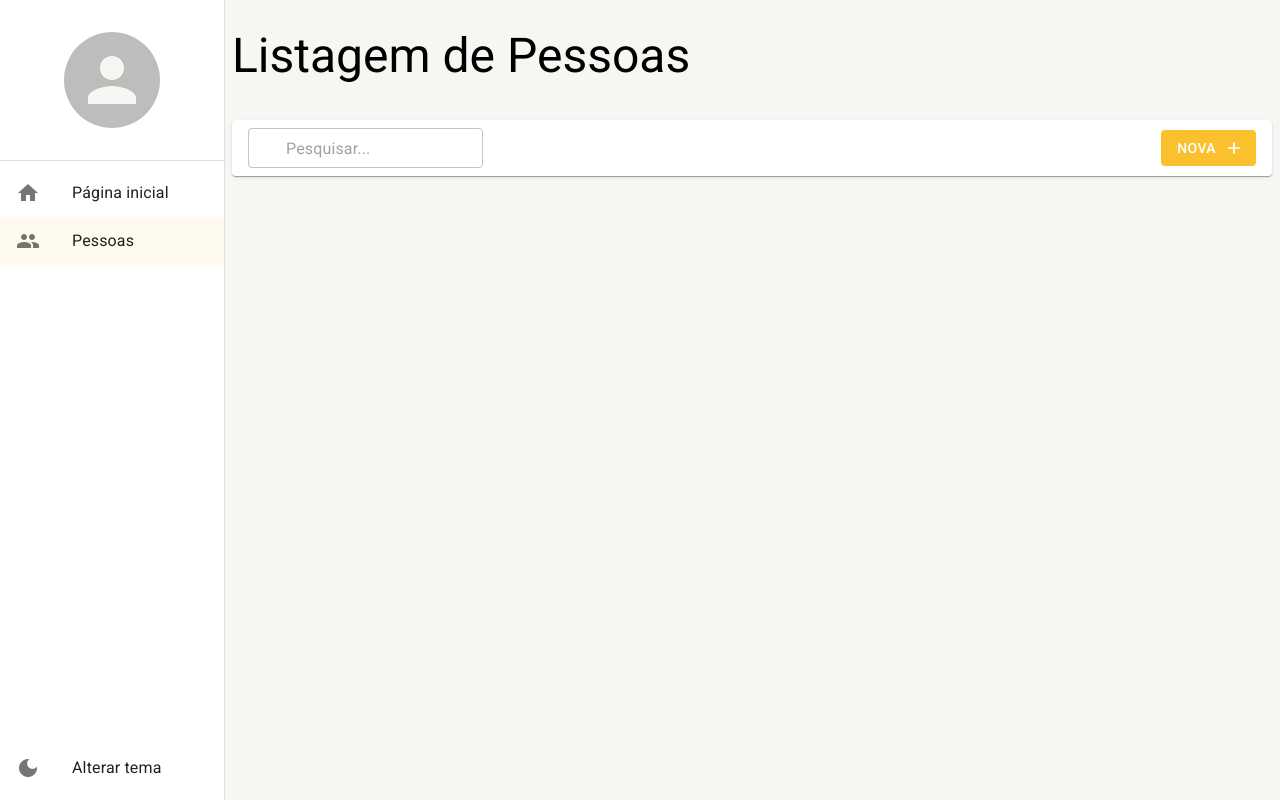
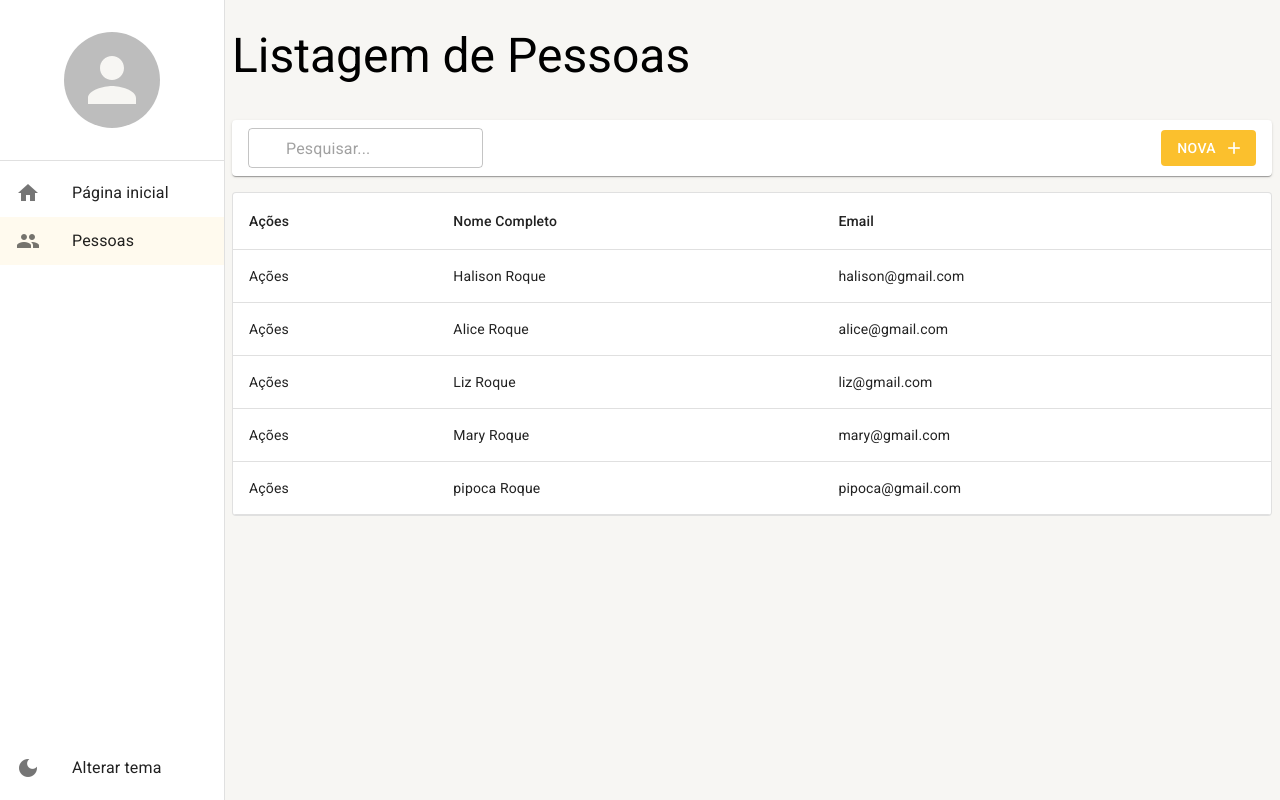
Before and after one commit to HalisonRoque/estudos-material-ui, a React (Create React App) app: page /pessoas in a window 1280 px wide. Built offline with nearby package versions, Linux system fonts and the light colour scheme; data requests are answered from the project's data file; some icons are missing.

Commit message:
criação de tabela para pessoas

```diff
--- a/mock/database.json
+++ b/mock/database.json
@@ -5,6 +5,30 @@
             "email": "halison@gmail.com",
             "cidade": "Arara",
             "nomeCompleto": "Halison Roque"
+        },
+        {
+            "id": 2,
+            "email": "alice@gmail.com",
+            "cidade": "Arara",
+            "nomeCompleto": "Alice Roque"
+        },
+        {
+            "id": 3,
+            "email": "liz@gmail.com",
+            "cidade": "Arara",
+            "nomeCompleto": "Liz Roque"
+        },
+        {
+            "id": 4,
+            "email": "mary@gmail.com",
+            "cidade": "Arara",
+            "nomeCompleto": "Mary Roque"
+        },
+        {
+            "id": 5,
+            "email": "pipoca@gmail.com",
+            "cidade": "Arara",
+            "nomeCompleto": "pipoca Roque"
         }
     ]
 }
--- a/src/pages/pessoas/ListagemDePessoas.tsx
+++ b/src/pages/pessoas/ListagemDePessoas.tsx
@@ -1,26 +1,41 @@
-import { useSearchParams } from "react-router-dom"
-import { FerramentasDaListagem } from "../../shared/components"
-import { LayoutBasePagina } from "../../shared/layouts"
-import { useEffect, useMemo } from "react";
+import { useEffect, useMemo, useState } from "react";
+import { useSearchParams } from "react-router-dom";
+import { Paper, Table, TableBody, TableCell, TableContainer, TableHead, TableRow } from "@mui/material";
+
+import { FerramentasDaListagem } from "../../shared/components";
+import { LayoutBasePagina } from "../../shared/layouts";
 import { PessoasService } from "../../shared/services/api/pessoas/PessoasService";
 import { useDebouce } from "../../shared/hooks";
+import { IlistagemPessoa } from "../../shared/services/api/pessoas/interfaces/InterfacesPessoas";
+
 
 export const ListagemDePessoas: React.FC = () => {
     const [searchParams, setSearchParams] = useSearchParams();
-    const { debounce } = useDebouce(3000);
+    const { debounce } = useDebouce();
+
+    const [rows, setRows] = useState<IlistagemPessoa[]>([]);
+    const [totalCount, setTotalCount] = useState(0);
+    const [isLoading, setIsLoading] = useState(true);
 
     const busca = useMemo(() => {
         return searchParams.get('busca') || '';
-    }, [searchParams]); //no [] esta um ijetor de dependencias
+    }, [searchParams]); //no [] esta um injetor de dependencias
 
     useEffect(() => {
+        setIsLoading(true);
+
         debounce(() => {
             PessoasService.getAll(1, busca)
                 .then((resp) => {
+                    setIsLoading(false);
+
                     if (resp instanceof Error) {
                         alert(resp.message);
                     } else {
                         console.log(resp)
+
+                        setTotalCount(resp.totalCount)
+                        setRows(resp.data)
                     }
                 });
         });
@@ -38,6 +53,26 @@
                 />
             }
         >
+            <TableContainer component={Paper} variant="outlined" sx={{m: 1, width: 'auto'}}>
+                <Table>
+                    <TableHead>
+                        <TableRow>
+                            <TableCell>Ações</TableCell>
+                            <TableCell>Nome Completo</TableCell>
+                            <TableCell>Email</TableCell>
+                        </TableRow>
+                    </TableHead>
+                    <TableBody>
+                        {rows.map(row => (
+                            <TableRow key={row.id}>
+                                <TableCell>Ações</TableCell>
+                                <TableCell>{row.nomeCompleto}</TableCell>
+                                <TableCell>{row.email}</TableCell>
+                            </TableRow>
+                        ))}
+                    </TableBody>
+                </Table>
+            </TableContainer>
         </LayoutBasePagina>
     )
 }
```
